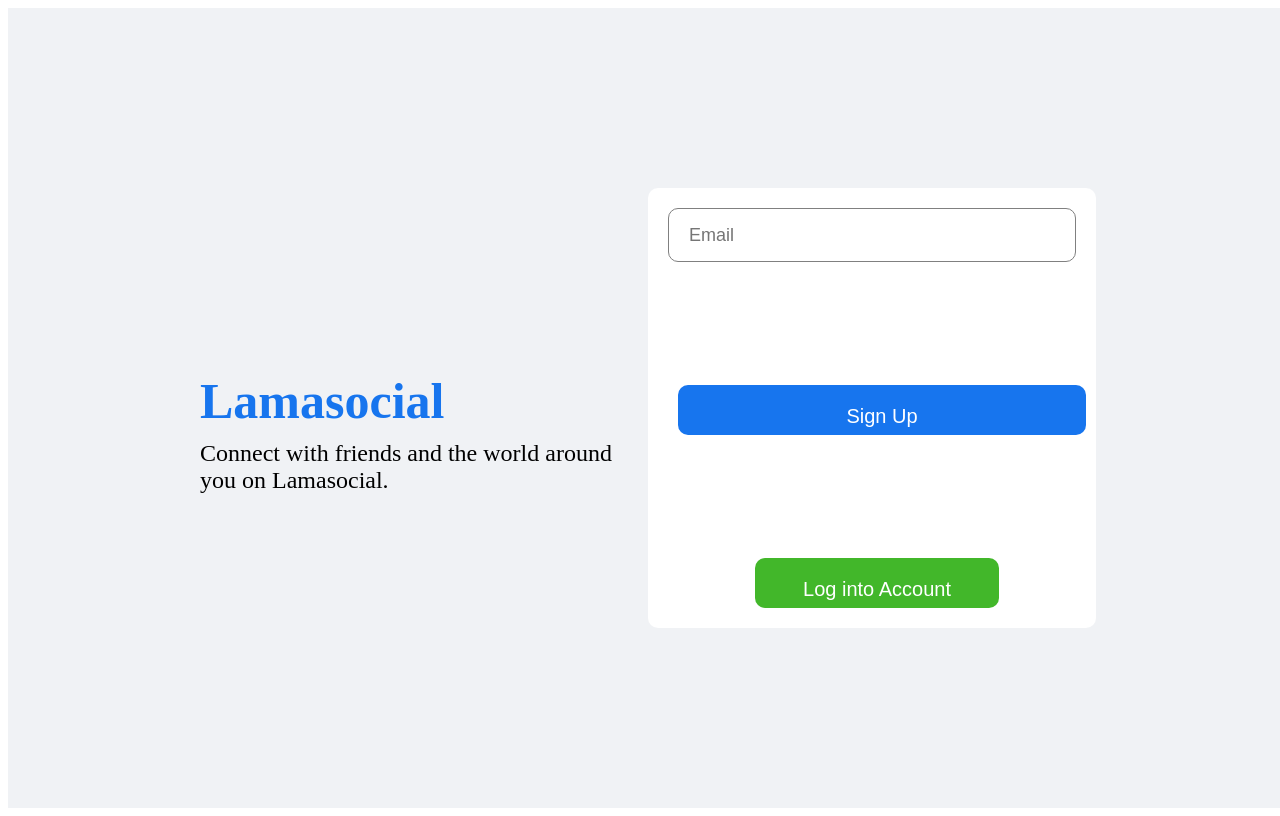
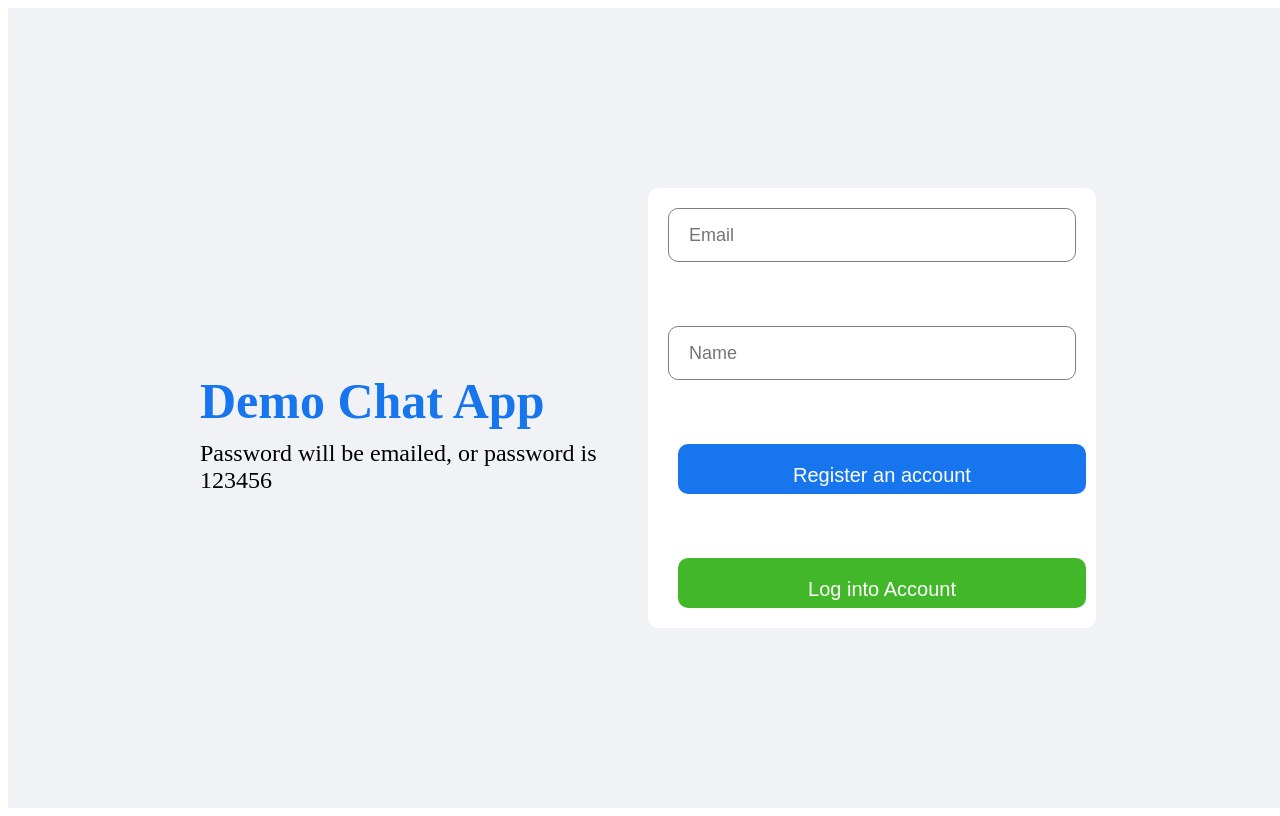
Before and after one commit to thanhvo22/socket_client, a React (Create React App) app: page /register in a window 1280 px wide. Built offline with nearby package versions, Linux system fonts and the light colour scheme.

Commit message:
update to heroku

```diff
--- a/src/App.js
+++ b/src/App.js
@@ -14,7 +14,7 @@ function App() {
       <Routes>
         <Route exact path="/register" element={<Register />} />
         <Route exact path="/login" element={<Login />} />
-        {/* <Route exact path="/" element={<Home />} /> */}
+        <Route exact path="/" element={<Login />} />
         <Route exact path="/messenger" element={<Messenger />} />
       </Routes>
     </Router>
--- a/src/pages/register/Register.jsx
+++ b/src/pages/register/Register.jsx
@@ -1,46 +1,57 @@
 import axios from "axios";
-import { useRef } from "react";
+import React, { useState } from "react";
+import { useNavigate } from "react-router";
+import { Link } from "react-router-dom";
 import "./register.css";
 
 export default function Register() {
-  const email = useRef();
+  const [email, setEmail] = useState("");
 
-  const handleClick = async (e) => {
-    e.preventDefault();
-
-    const user = {
-      email: email.current.value,
-    };
-    try {
-      await axios.post("/auth/register", user);
-      window.localStorage.setItem("user", user);
-    } catch (err) {
-      console.log(err);
-    }
+  let navigate = useNavigate();
+  const onFormSubmit = async (event) => {
+    event.preventDefault();
+    await axios
+      .post("https://shielded-river-80459.herokuapp.com/auth/register", {
+        email,
+      })
+      .then((res) => {
+        // console.log(res);
+        navigate("/login");
+        // localStorage.setItem("user", res.data.emailName._id);
+      });
   };
 
   return (
     <div className="login">
       <div className="loginWrapper">
         <div className="loginLeft">
-          <h3 className="loginLogo">Lamasocial</h3>
+          <h3 className="loginLogo">Demo Chat App</h3>
           <span className="loginDesc">
-            Connect with friends and the world around you on Lamasocial.
+            Password will be emailed, or password is 123456
           </span>
         </div>
         <div className="loginRight">
-          <form className="loginBox" onSubmit={handleClick}>
+          <form className="loginBox" onSubmit={onFormSubmit}>
             <input
               placeholder="Email"
               required
-              ref={email}
               className="loginInput"
               type="email"
+              onChange={(e) => setEmail(e.target.value)}
+            />
+            <input
+              placeholder="Name"
+              required
+              className="loginInput"
+              type="text"
+              onChange={(e) => setEmail(e.target.value)}
             />
             <button className="loginButton" type="submit">
-              Sign Up
+              Register an account
             </button>
-            <button className="loginRegisterButton">Log into Account</button>
+            <Link to="/login">
+              <button className="loginRegisterButton">Log into Account</button>
+            </Link>
           </form>
         </div>
       </div>
--- a/src/pages/register/register.css
+++ b/src/pages/register/register.css
@@ -71,7 +71,7 @@
 }
 
 .loginRegisterButton {
-  width: 60%;
+  width: 100%;
   align-self: center;
   height: 50px;
   border-radius: 10px;
```
